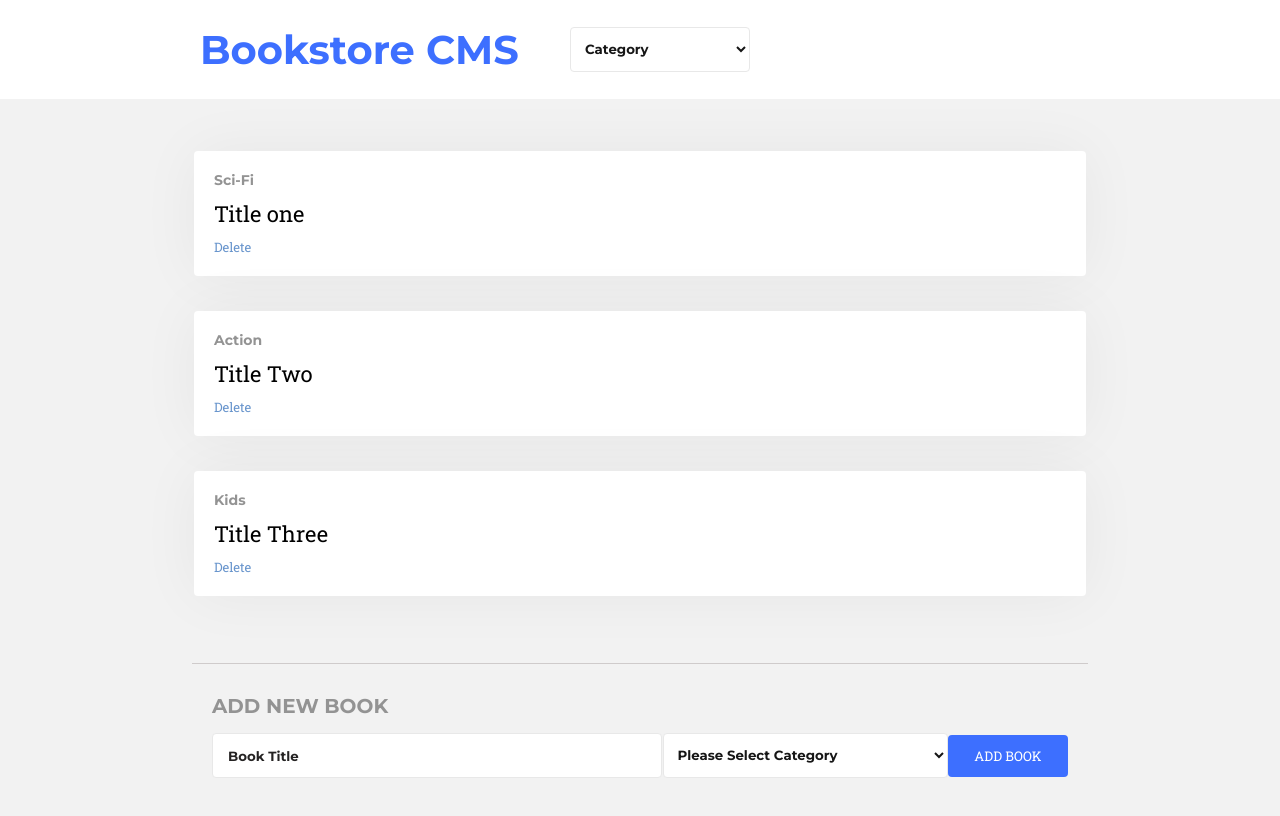
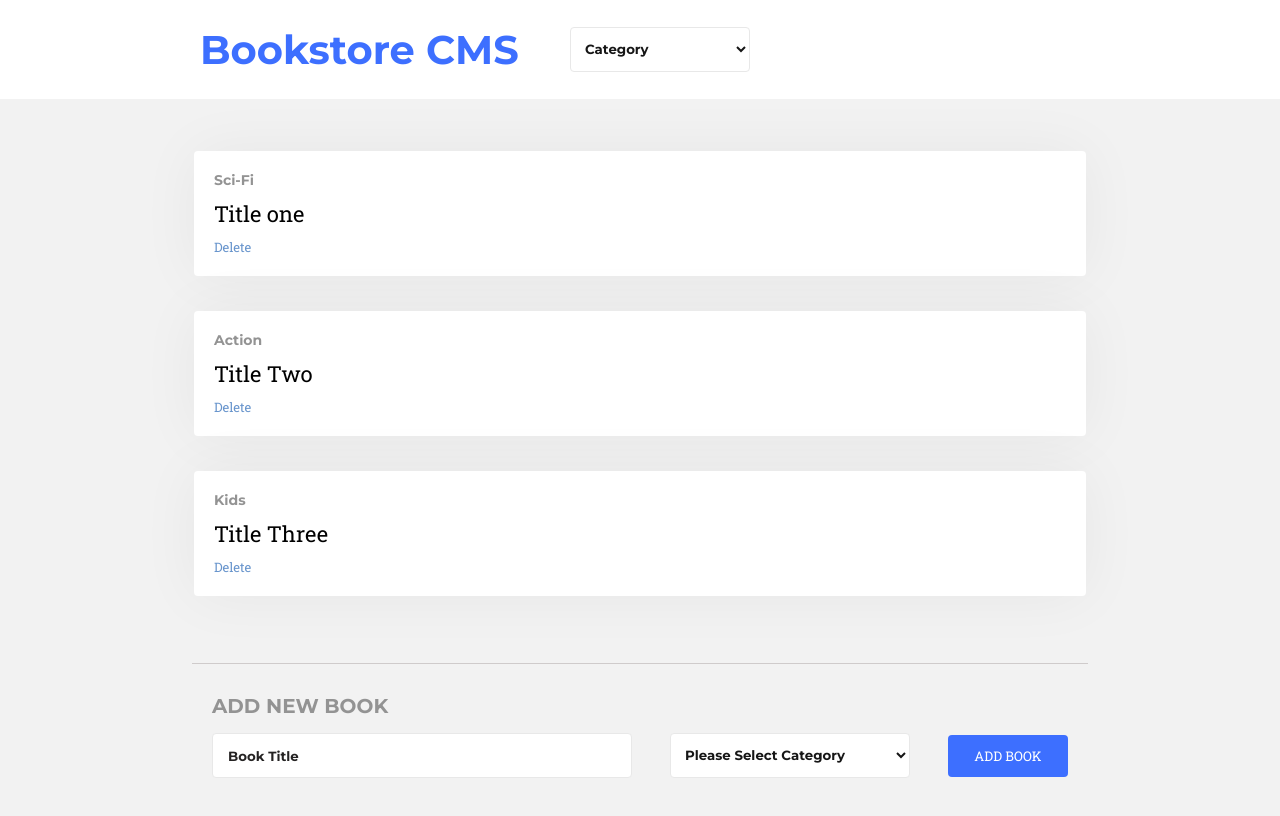
Before and after one commit to dev1980/react-bookstore, a React (Create React App) app: page / in a window 1280 px wide. Built offline with nearby package versions, Linux system fonts and the light colour scheme.

Commit message:
Add spacing among the textbox, select box and submit button

```diff
--- a/src/App.css
+++ b/src/App.css
@@ -105,7 +105,7 @@ h4 {
 }
 
 .input-text {
-  width: 450px;
+  width: 420px;
   height: 45px;
   border-radius: 4px;
   border: solid 1px #e8e8e8;
@@ -121,7 +121,7 @@ h4 {
 }
 
 .select-category {
-  width: 285px;
+  width: 240px;
   height: 45px;
   border-radius: 4px;
   border: solid 1px #e8e8e8;
```
